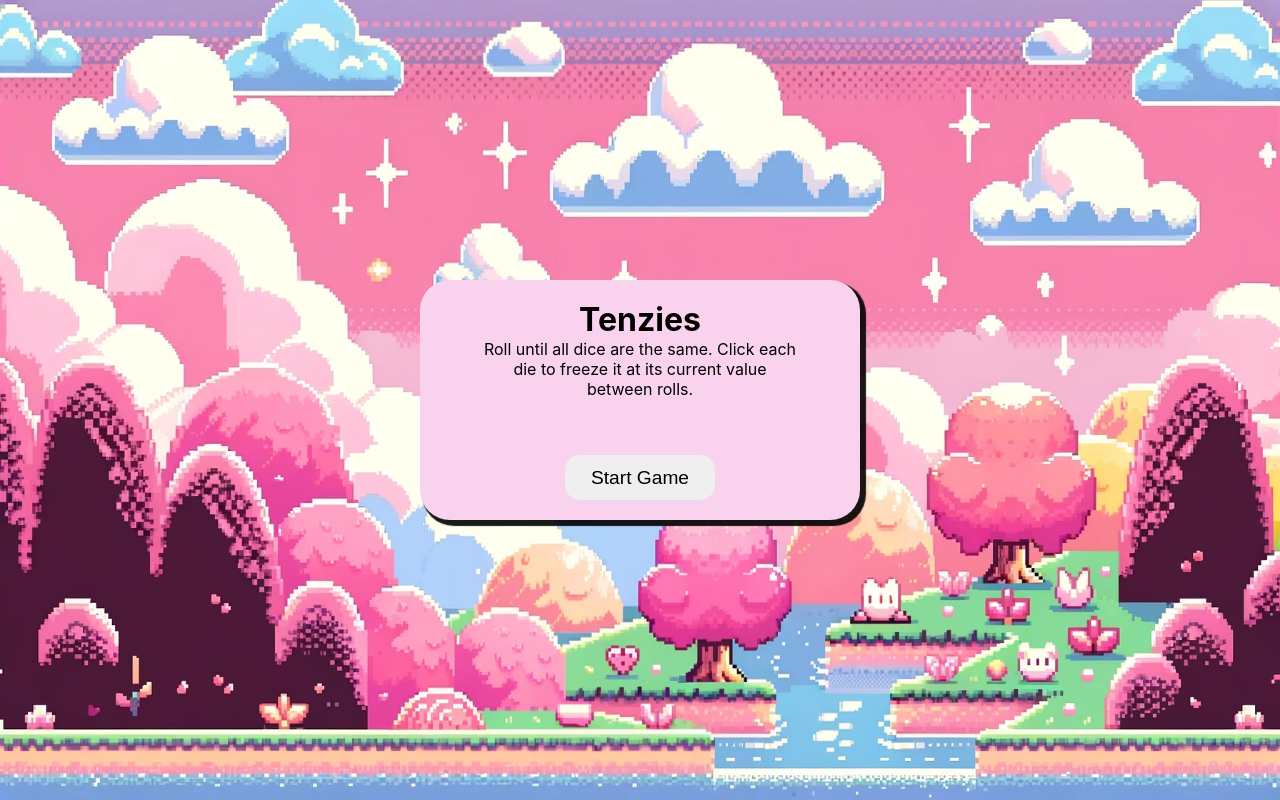
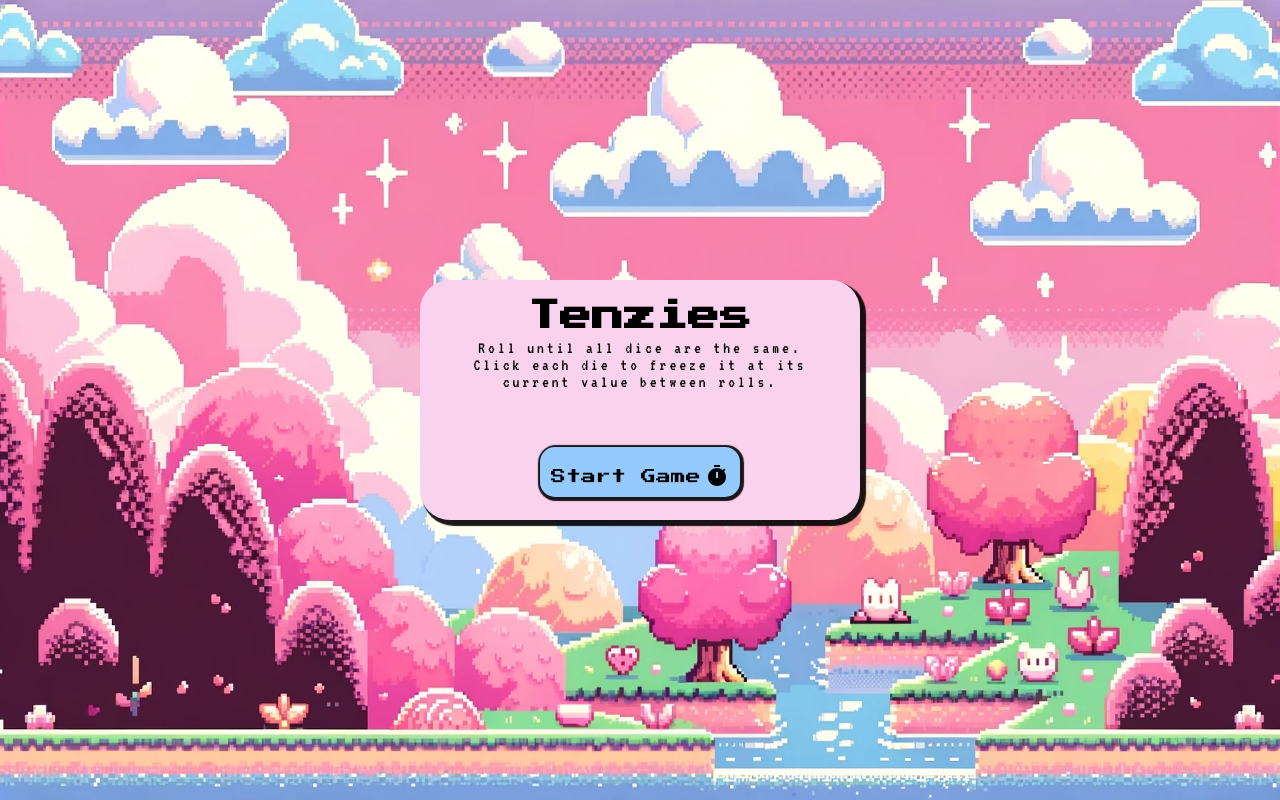
Before and after one commit to IreneTernovets/cute-tenzies, a React (Create React App) app: page / in a window 1280 px wide. Built offline with nearby package versions, Linux system fonts and the light colour scheme.

Commit message:
style start screen + add to-main screen switch

```diff
--- a/package.json
+++ b/package.json
@@ -3,6 +3,10 @@
   "version": "0.1.0",
   "private": true,
   "dependencies": {
+    "@emotion/react": "^11.11.4",
+    "@emotion/styled": "^11.11.5",
+    "@mui/icons-material": "^5.15.16",
+    "@mui/material": "^5.15.16",
     "@testing-library/jest-dom": "^5.17.0",
     "@testing-library/react": "^13.4.0",
     "@testing-library/user-event": "^13.5.0",
--- a/src/App.css
+++ b/src/App.css
@@ -1,3 +1,6 @@
+@import url('https://fonts.googleapis.com/css2?family=Press+Start+2P&display=swap');
+@import url('https://fonts.googleapis.com/css2?family=Press+Start+2P&family=VT323&display=swap');
+
 h1 {
   margin: 0;
   padding: 0;
@@ -31,18 +34,34 @@ main {
   box-shadow: 4px 4px 1px 2px rgba(0, 0, 0, 0.9);
 }
 
+.title {
+  font-family: "Press Start 2P", system-ui;
+}
+
 .instructions {
-    margin-top: 0;
+    font-family: "VT323", monospace;
+    font-size: 17px;
+    letter-spacing: 3px;
+    margin-top: 7px;
     text-align: center;
-    max-width: 80%;
+    max-width: 95%;
 }
 
 .start-button {
+  font-family: "Press Start 2P", system-ui;
   height: 50px;
-    width: 150px;
+    width: 200px;
     border: none;
     border-radius: 15px;
-    font-size: 1.2rem;
+    font-size: 15px;
     cursor: pointer;
     margin-top: 40px;
+    background-color: rgb(149, 202, 255);
+    box-shadow: 1px 1px 1px 3px rgba(0, 0, 0, 0.9);
 }
+
+.timer-icon {
+  position:relative;
+  top: 4px;
+ margin-left: 4px;
+}
--- a/src/App.js
+++ b/src/App.js
@@ -1,13 +1,31 @@
+import React from "react"
 import './App.css';
+import TimerIcon from '@mui/icons-material/Timer';
 
 function App() {
+
+  const [screen, setScreen] = React.useState("start")
+
+  function handleScreenChange() {
+    setScreen("main")
+  }
+
   return (
     <div className="App">
       <main>
-        <h1 className="title">Tenzies</h1>
-        <p className="instructions">Roll until all dice are the same.
-          Click each die to freeze it at its current value between rolls.</p>
-        <button className='start-button'>Start Game</button>
+        {screen === "start" ? (
+          <>
+            <h1 className="title">Tenzies</h1>
+            <p className="instructions">Roll until all dice are the same.
+              Click each die to freeze it at its current value between rolls.</p>
+            <button className='start-button' onClick={handleScreenChange}>Start Game
+              <TimerIcon className='timer-icon' />
+            </button>
+          </>) : (
+          <div>
+            <h1>Main Screen</h1>
+          </div>
+        )}
       </main>
     </div>
   );
```
Also changed, not shown: 1 other file (tests, documents, lock files or other folders).
